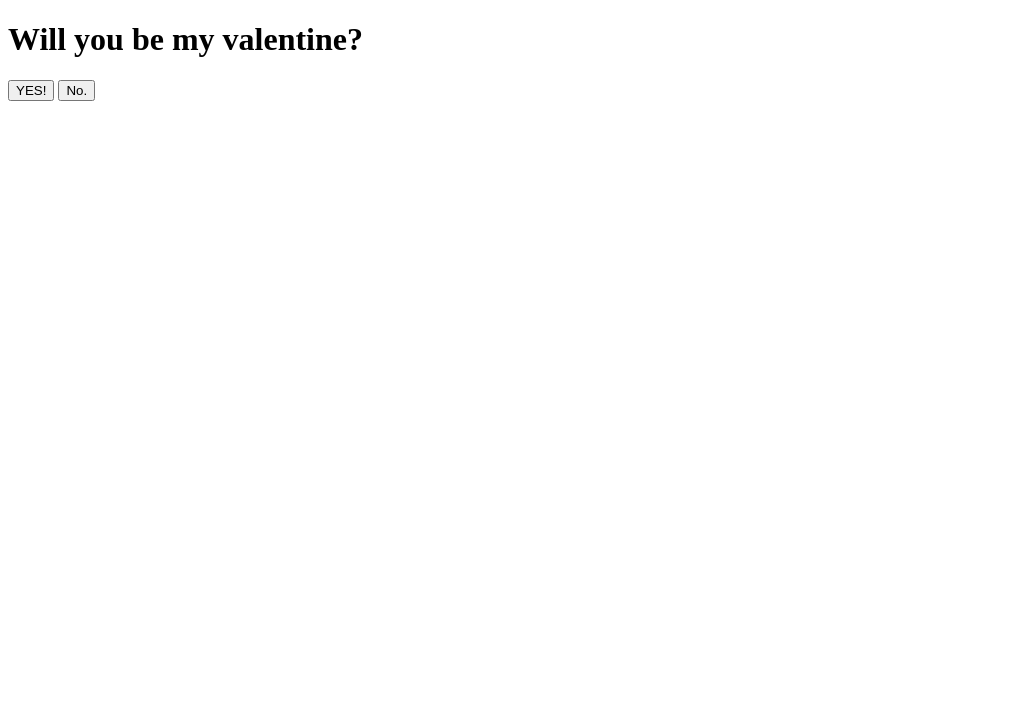
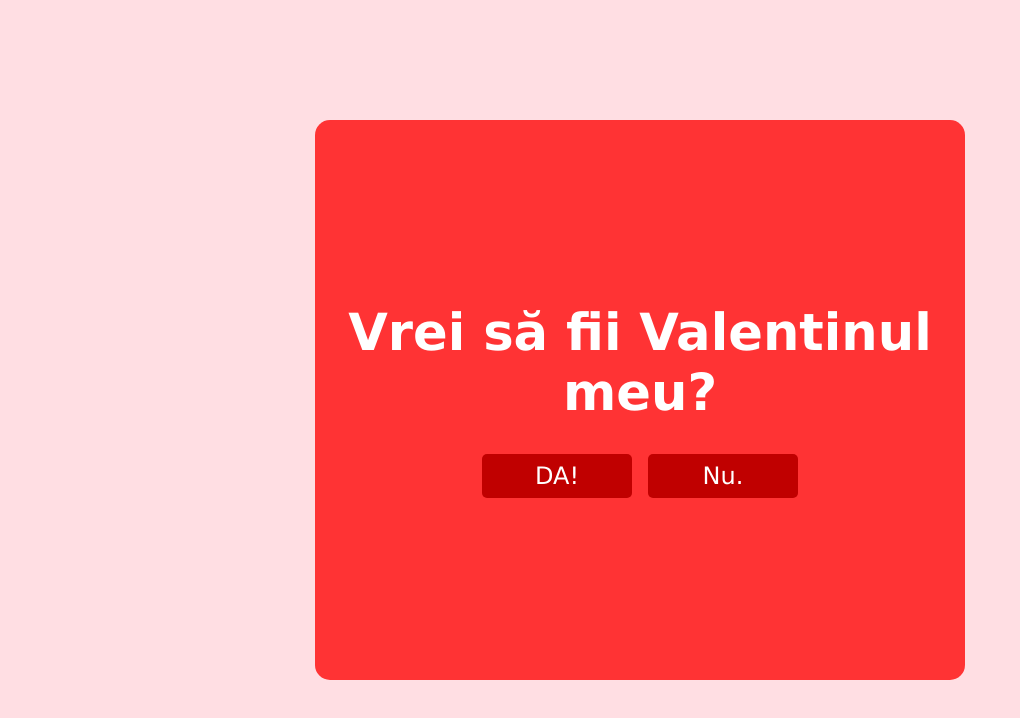
Before and after one commit to sopumatei/Valentine-Request, a plain HTML site: page main.html in a window 1280 px wide. Shown: the whole page, without its empty margins (0-1020 px from the left). Drawn offline with Linux system fonts and the light colour scheme.

Commit message:
Am stilizat pagina.

```diff
--- a/main.html
+++ b/main.html
@@ -3,13 +3,16 @@
   <head>
     <meta charset="UTF-8" />
     <meta name="viewport" content="width=device-width, initial-scale=1.0" />
-    <title>Will you be my Valentine?</title>
+    <title>Vrei să fii Valentinul meu?</title>
+    <link rel="stylesheet" href="./style.css" />
   </head>
   <body>
     <div id="main">
-      <h1>Will you be my valentine?</h1>
-      <button id="yes-btn">YES!</button>
-      <button id="yes-btn">No.</button>
+      <h1>Vrei să fii Valentinul meu?</h1>
+      <div id="buttons">
+        <button id="yes-btn">DA!</button>
+        <button id="yes-btn">Nu.</button>
+      </div>
     </div>
   </body>
 </html>
--- /dev/null
+++ b/style.css
@@ -0,0 +1,64 @@
+* {
+  margin: 0;
+  padding: 0;
+  outline: none;
+  box-sizing: border-box;
+}
+
+body {
+  background-color: #ffdee3;
+  min-height: 100vh;
+  display: flex;
+  flex-flow: column nowrap;
+  justify-content: center;
+  align-items: center;
+}
+
+#main {
+  border-radius: 15px;
+  background-color: #ff3334;
+  height: 70vh;
+  width: min(95vw, 650px);
+  color: white;
+  font-size: 1.6rem;
+  text-align: center;
+  font-family: "Lucida Sans", "Lucida Sans Regular", "Lucida Grande",
+    "Lucida Sans Unicode", Geneva, Verdana, sans-serif;
+
+  display: flex;
+  flex-flow: column nowrap;
+  justify-content: center;
+  align-items: center;
+  gap: 2rem;
+}
+
+#buttons {
+  display: flex;
+  flex-flow: row nowrap;
+  justify-content: center;
+  align-items: center;
+  gap: 1rem;
+  width: 100%;
+}
+
+button {
+  font-family: inherit;
+  font-size: 1.5rem;
+  padding: 0.5rem 0.75rem;
+  border-radius: 5px;
+  width: min(40vw, 150px);
+  border: none;
+  background-color: #c00000;
+  color: white;
+
+  transition: all 0.3s ease-in-out;
+}
+
+button:hover {
+  cursor: pointer;
+  transform: scale(1.1);
+}
+
+button:nth-of-type(2) {
+  order: 0;
+}
```
